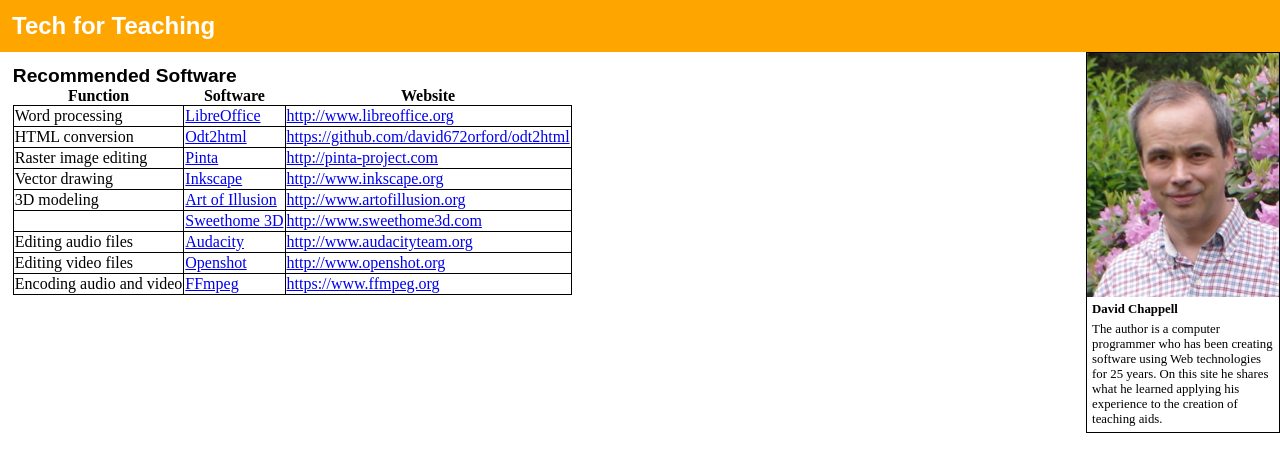
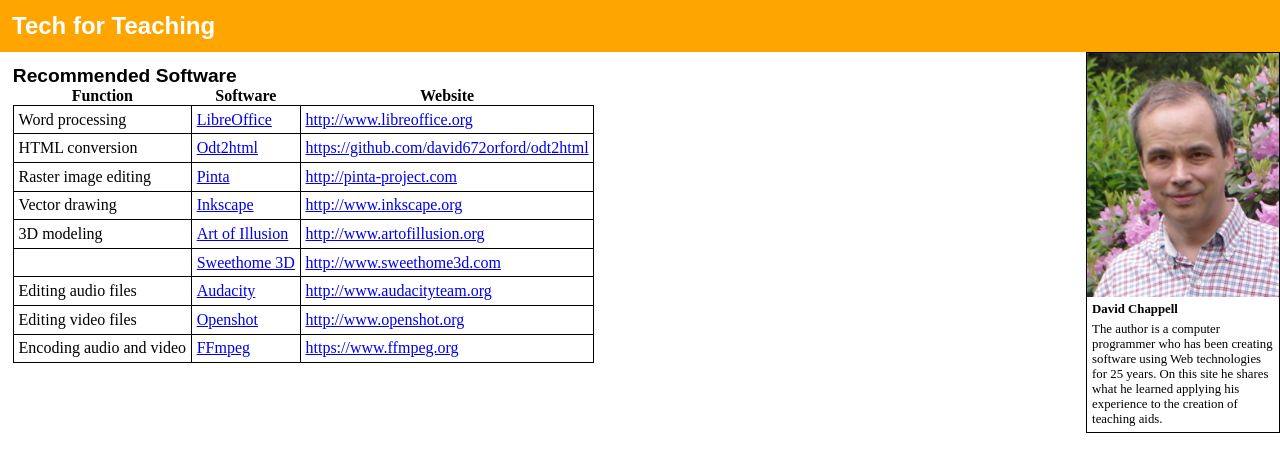
Before and after one commit to david672orford/tech-for-teaching, a Jekyll site: the page built from software/index.md, in a window 1280 px wide. Shown: the top 472 px of the page. Built offline with Jekyll 4.4.1, drawn with Linux system fonts in a browser that asks for light colours; our own code applies the rules of GitHub Pages for plain Markdown files.

Commit message:
fixed style

```diff
--- a/assets/css/style.css
+++ b/assets/css/style.css
@@ -62,6 +62,7 @@
 TABLE {
 	border-collapse: collapse;
 	}
-TD {
+TD, TD {
 	border: thin solid black;
+	padding: .3em;
 	}
```
